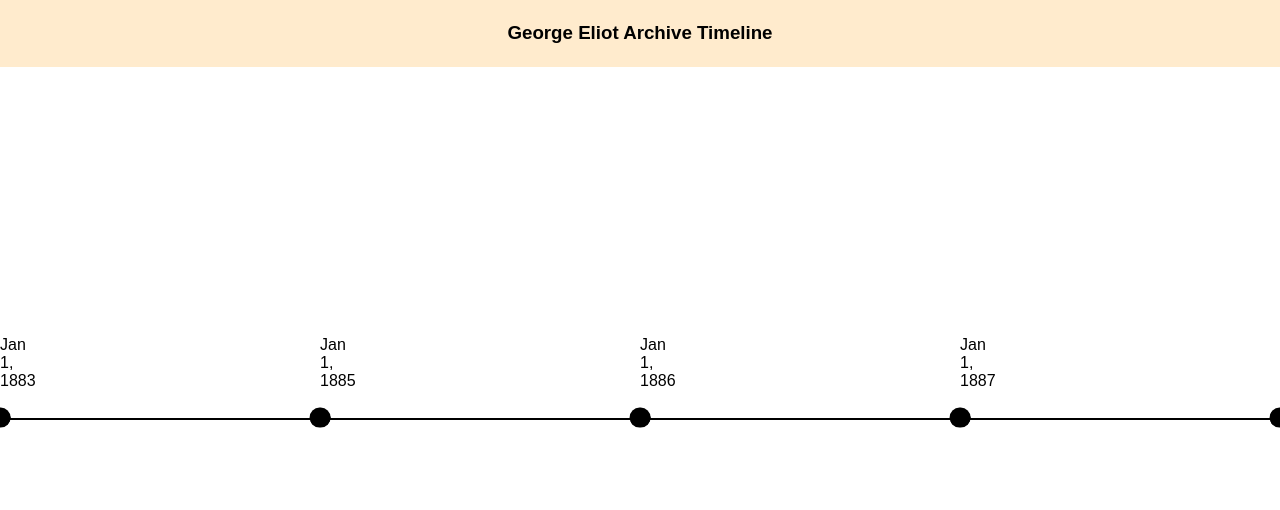
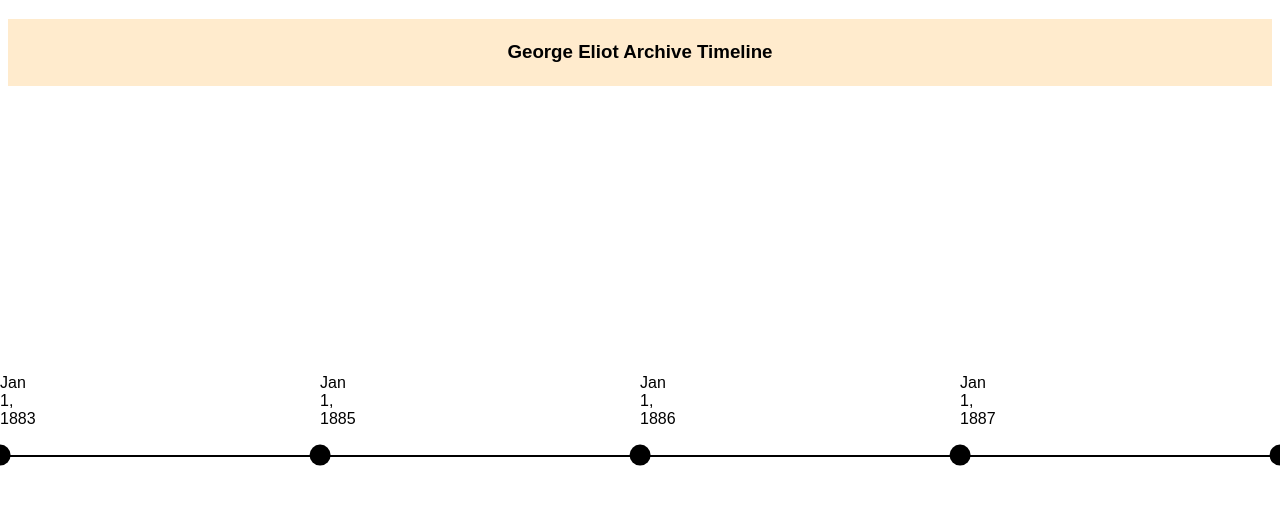
Before and after one commit to LS122800/Visualization, a plain HTML site: page index.html in a window 1280 px wide. Shown: the top 510 px of the page. Drawn offline with Linux system fonts and the light colour scheme.

Commit message:
example commit

```diff
--- a/style.css
+++ b/style.css
@@ -1,5 +1,5 @@
 * {
-    margin: 0;
+    margin: 0.1;
     padding: 0;
 
     box-sizing: border-box;
```
